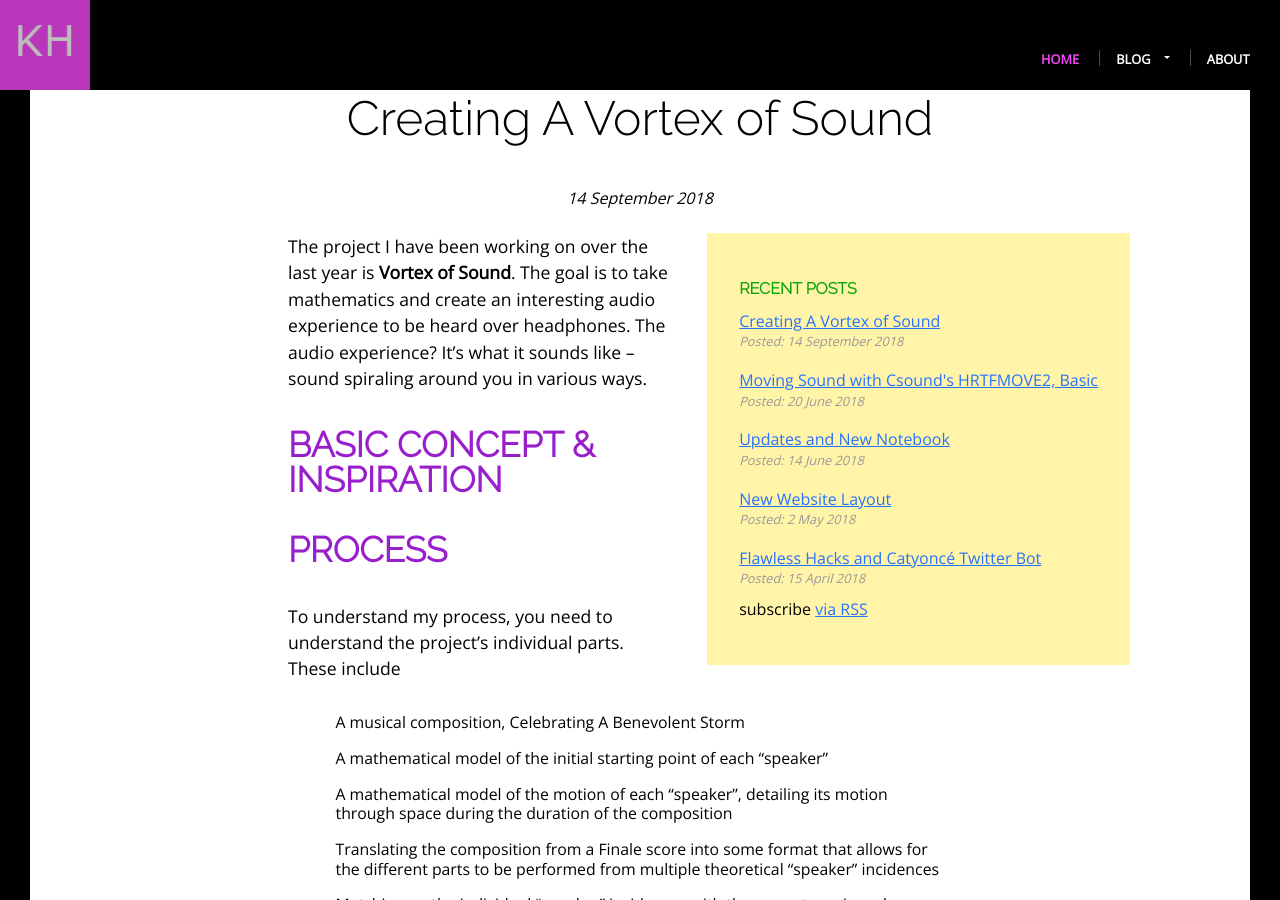
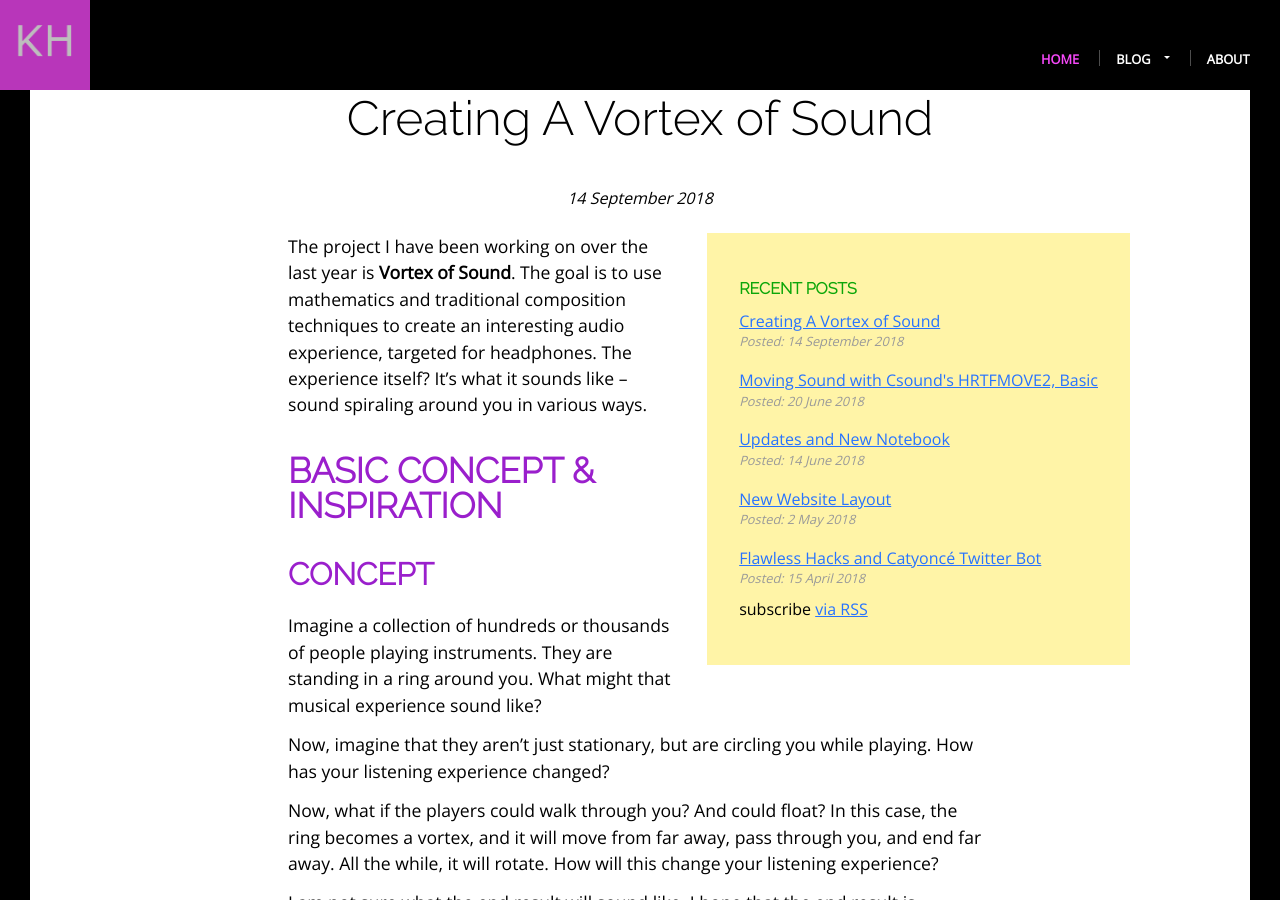
Before and after one commit to khoeger/khoeger.github.io, a Jekyll site: the page built from _posts/2018-09-14-creating-a-vortex-of-sound.md, in a window 1280 px wide and 900 px high, scrolled down 446 px. Built offline with Jekyll 4.4.1, drawn with Linux system fonts in a browser that asks for light colours; some of the changed text lies outside the part shown.

Commit message:
Add inpsiration details

```diff
--- a/_posts/2018-09-14-creating-a-vortex-of-sound.md
+++ b/_posts/2018-09-14-creating-a-vortex-of-sound.md
@@ -4,16 +4,35 @@
 date:   2018-09-14 16:15:00 -0500
 categories: celebratingABenevolentStorm csound project vortexOfSound
 published: true
-postHero: /assets/img/2018/2018-06-20/sample1.png
+postHero: /assets/img/2018/2018-09-14/DSCF8263_crop2.png
 ---
 
 The project I have been working on over the last year is **Vortex of Sound**.
-The goal is to take mathematics and create an interesting audio experience to
-be heard over headphones. The audio experience? It's what it sounds like -- sound
+The goal is to use mathematics and traditional composition techniques to create an interesting audio experience,
+targeted for headphones. The experience itself? It's what it sounds like -- sound
 spiraling around you in various ways.
 
 # Basic Concept & Inspiration
 
+## Concept
+Imagine a collection of hundreds or thousands of people playing instruments.
+They are standing in a ring around you. What might that musical experience sound like?
+
+Now, imagine that they aren't just stationary, but are circling you while playing.
+How has your listening experience changed?
+
+Now, what if the players could walk through you? And could float?
+In this case, the ring becomes a vortex, and it will move from far away,
+pass through you, and end far away. All the while, it will rotate.
+How will this change your listening experience?
+
+I am not sure what the end result will sound like.
+I hope that the end result is interesting and will take a pleasant musical experience and elevate it.
+
+## Inspiration
+At the Immersive Music Hackathon in December 2018, I was introduced to the concept of an immersive audio experience.
+This is part of my exploration of the concept!
+I came up with the idea at the hackathon, and have been slowly figuring out how to implement it since.
 
 # Process
 
```
